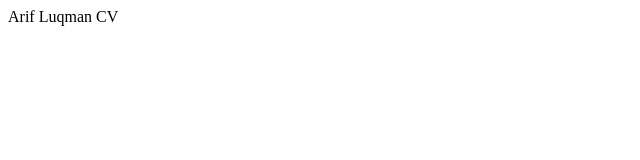
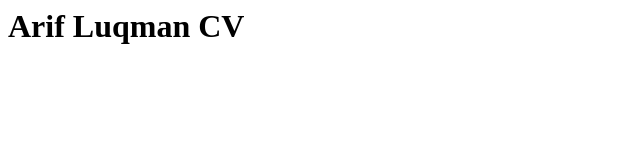
Before and after one commit to imarifluqman/cv, a plain HTML site: page Index.html in a window 1280 px wide. Shown: the whole page, without its empty margins (0-640 px from the left). Drawn offline with Linux system fonts and the light colour scheme.

Commit message:
Update Index.html

```diff
--- a/Index.html
+++ b/Index.html
@@ -1 +1,7 @@
+<Html>
+<Body>
+<h1>
 Arif Luqman CV
+</h1>
+</Body>
+</Html>
```
